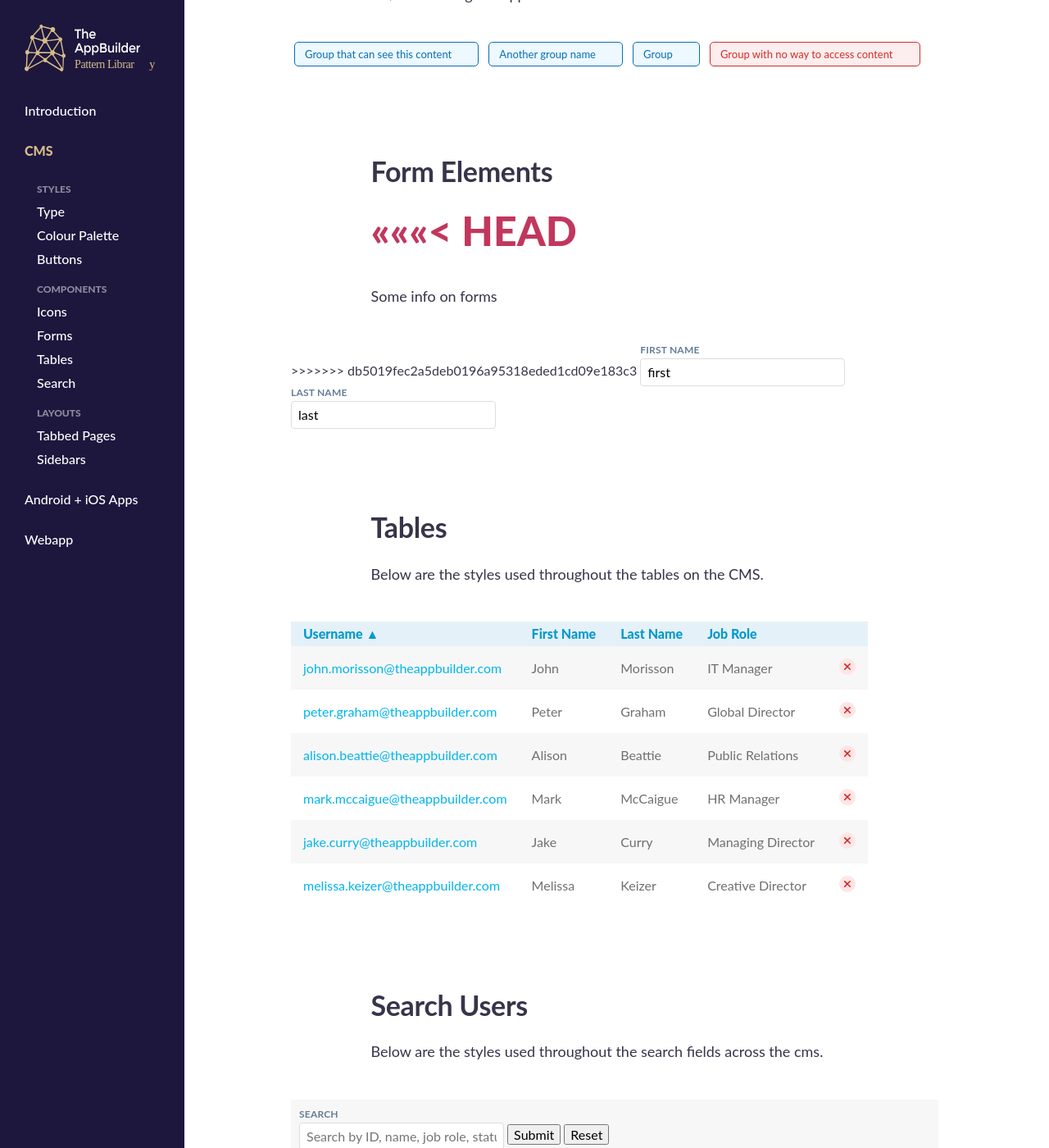
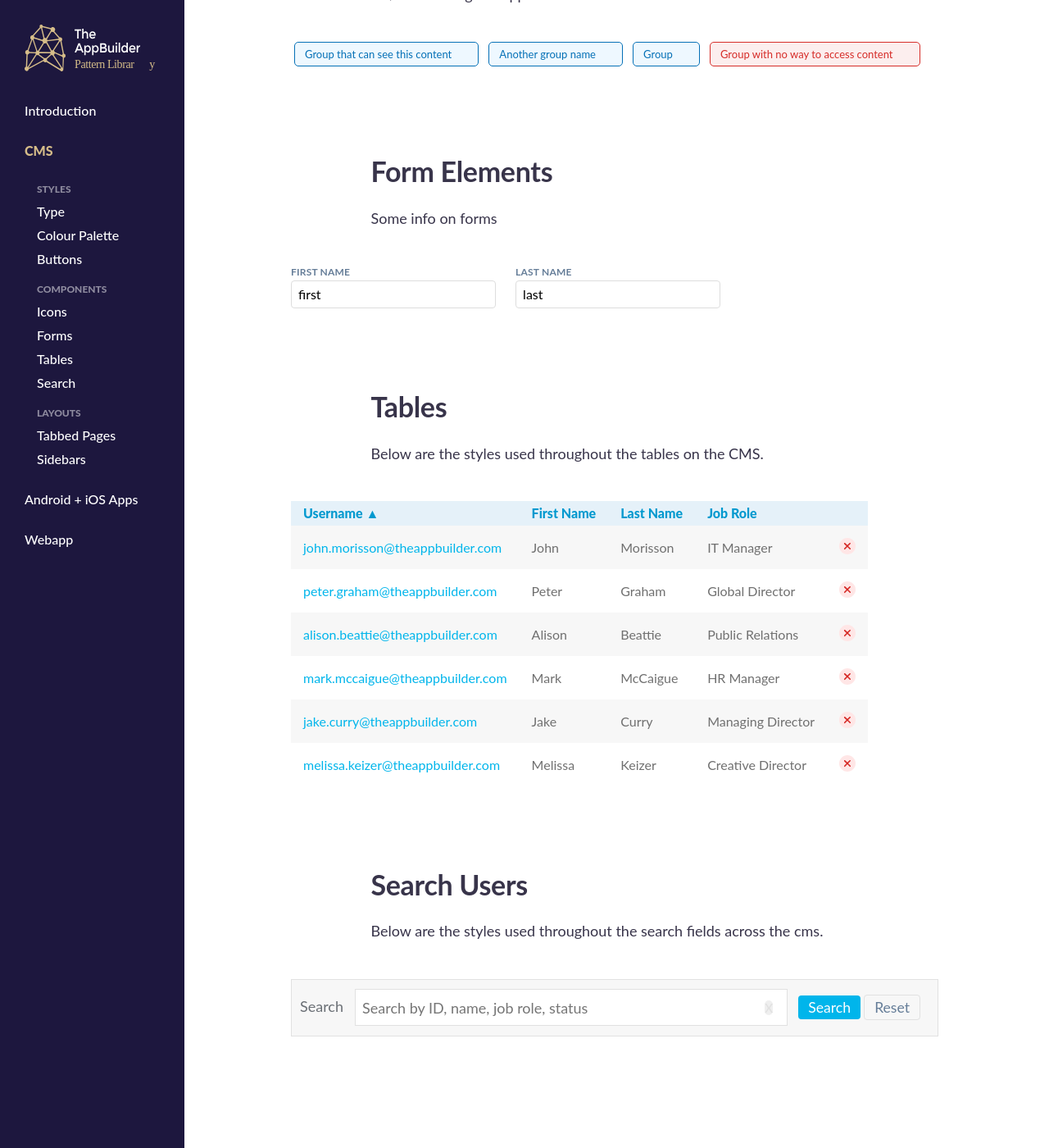
Before and after one commit to TheAppBuilderTeam/tab-pattern-library, a Jekyll site: the page built from cms/index.md, in a window 1280 px wide and 1400 px high, scrolled down 3143 px. Shown: the whole window at 82% size. Built offline with Jekyll 4.4.1, drawn with Linux system fonts in a browser that asks for light colours; some web fonts are replaced; our own code applies the rules of GitHub Pages for plain Markdown files.

Commit message:
Search Users field added

```diff
--- a/_sass/cms/_styles.scss
+++ b/_sass/cms/_styles.scss
@@ -227,7 +227,88 @@ th{
 
 /*Search Users
 -----------------------------------------------------------------------------------------------------*/
-.search__users{
-background-color: #F7F7F7;
-padding: 10px;
+
+.searchUsers__block{
+vertical-align: middle;
+background: #F7F7F7;
+border: 1px solid #E1E1E1;
+padding-top: 10px;
+padding-bottom: 10px;
+
+
 }
+
+.searchUsers--label{
+	display: inline-block;
+	padding-left: 10px;
+	padding-right: 10px;
+	font-size: 18px;
+	color: #6A6F75;
+	letter-spacing: 0;
+	vertical-align: middle;
+	text-transform: none;
+	font-weight: 400;
+
+}
+
+
+input[type="text"].searchUsers--searchBox{
+background: #FFFFFF;
+border: 1px solid #E1E1E1;
+width: 528px;
+height: 45px;
+border-radius: 0;
+font-size: 18px;
+outline: 0;
+
+
+}
+
+
+.searchUsers--closeIcon{
+position: relative;
+right: 32px;
+padding: 0;
+vertical-align: middle;
+color: #E1E1E1;
+outline: 0;
+
+}
+
+
+
+
+.searchUsers--submitButton{
+	color: #ffffff;
+	background: #00B5EB;
+	border-radius: 4px;
+	border: none;
+	vertical-align: middle;
+	padding-left: 12px;
+	padding-right: 12px;
+	padding-top: 4px;
+	padding-bottom: 4px;
+	font-size: 1.1em;
+	outline: 0;
+	position: relative;
+	right: 20px;
+
+}
+
+
+.searchUsers--resetButton{
+	color: #657D98;
+	background: #F7F7F7;
+	border: 1px solid #E1E1E1;
+	border-radius: 4px;
+	vertical-align: middle;
+	padding-left: 12px;
+	padding-right: 12px;
+	padding-top: 4px;
+	padding-bottom: 4px;
+	font-size: 1.1em;
+	outline: 0;
+	position: relative;
+	right: 20px;
+
+}
--- a/cms/index.md
+++ b/cms/index.md
@@ -194,13 +194,10 @@ The groups appear as tags and can be removed from the audience by pressing the "
 <div><a id="#cms_forms"></a></div>
 ## Form Elements
 
-<<<<<<< HEAD
-=======
 Some info on forms
 
 <div class="main__content__block padding__100">
 
->>>>>>> db5019fec2a5deb0196a95318eded1cd09e183c3
 <div class="form-group">
     <label class="" for="FirstName">First Name</label>
      <input autocomplete="off" class="" id="FirstName" name="FirstName" placeholder="First Name" type="text" value="first" />
@@ -466,20 +463,25 @@ Below are the styles used throughout the search fields across the cms.
 
 <div class="main__content__block padding__100">
 
-
-	<div class="search__users">
-
-		<form>
-
-			<label for="Search">Search</label>
-			<input name="Search" placeholder="Search by ID, name, job role, status" type="text">
-			<input type="submit">
-			<input type="Reset">
-
-		</form>
+	<div class="searchUsers__block width__100">
 
 
-	</div>
+	<form>
+
+	<label class="searchUsers--label" for="search">Search</label>
+
+	<input class="searchUsers--searchBox" name="Search" placeholder="Search by ID, name, job role, status" type="text">
+
+	<button class="searchUsers--closeIcon" type="reset">X</button>
+
+	<input class="searchUsers--submitButton" value="Search" type="submit">
+
+	<input class="searchUsers--resetButton" value="Reset" type="button">
+
+	</form>
 
 
-</div>
+
+
+
+	</div><!--end of searchUsers__block div-->
```
